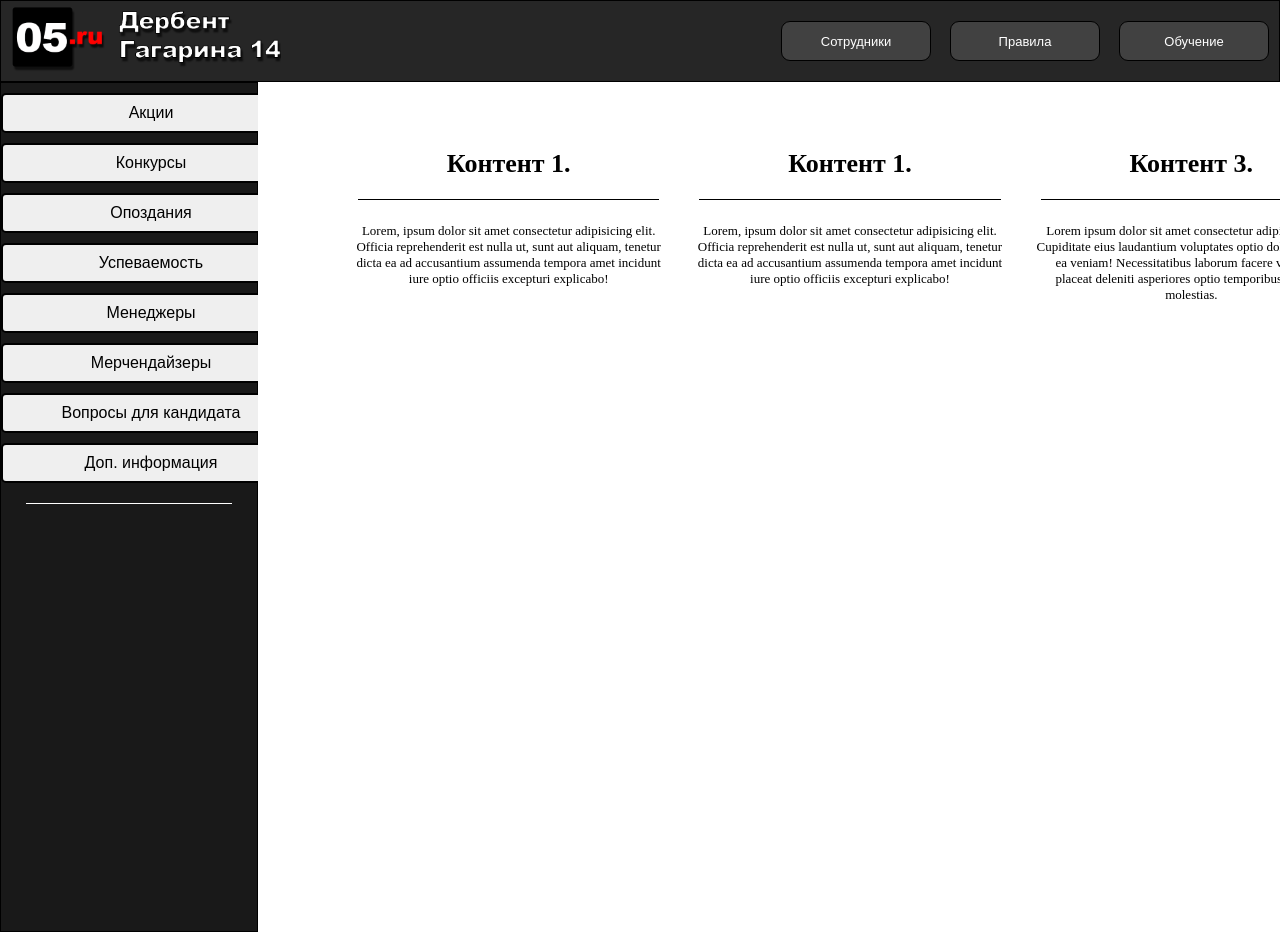
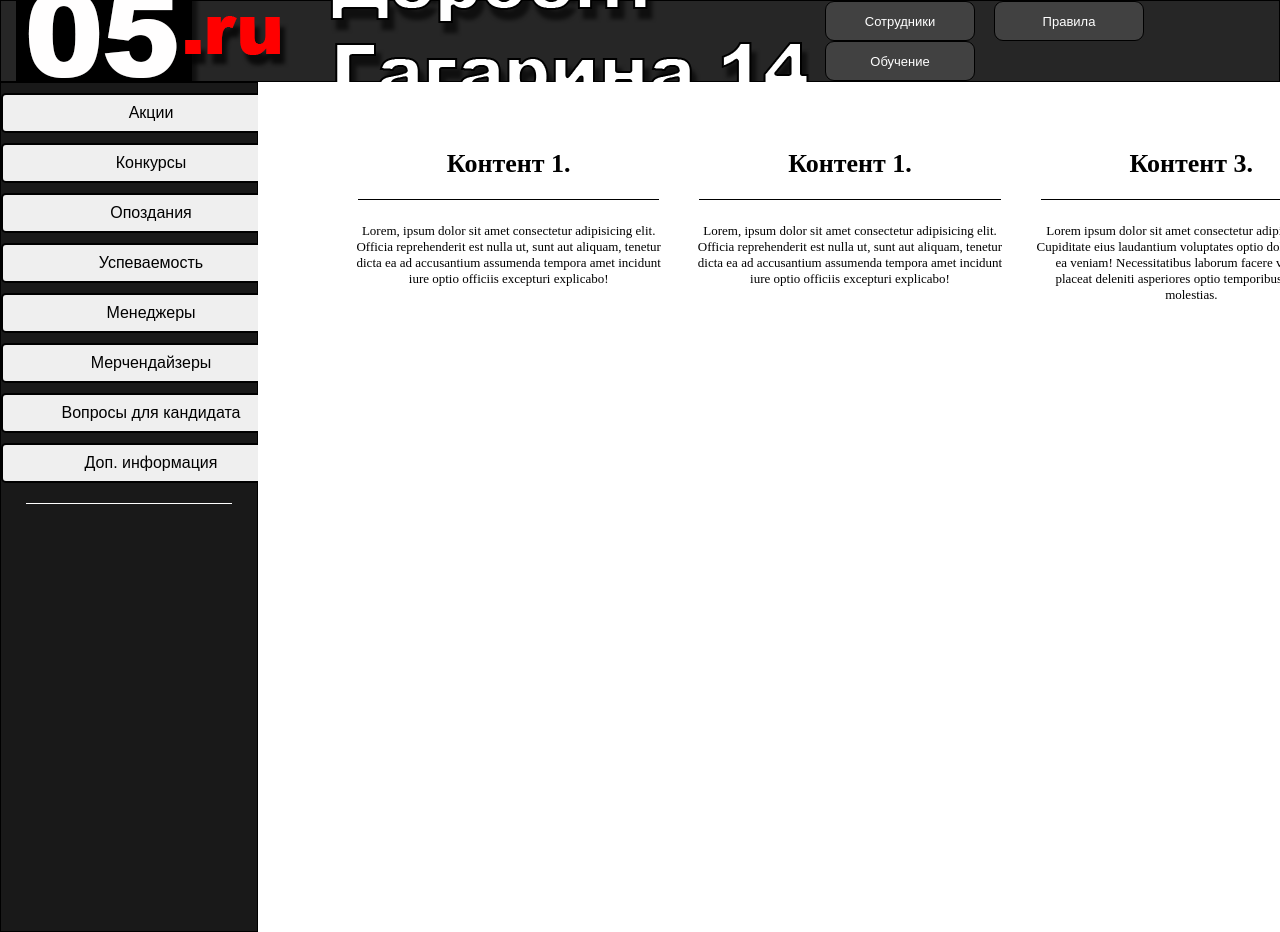
Before and after one commit to Scaraleto/MySite, a plain HTML site: page index.html in a window 1280 px wide. Shown: the top 932 px of the page. Drawn offline with Linux system fonts and the light colour scheme.

Commit message:
Update index.html

```diff
--- a/index.html
+++ b/index.html
@@ -13,7 +13,7 @@
 <div class="header">
 
     <div class="head-logo">
-        <img style="width: 270px;" src="img/05_logo-ppnngg.png" alt="logotip">
+        <img style="width: 270 px;" src="img/05_logo-ppnngg.png" alt="logotip">
     </div>
 
     <div class="head-button-main">
```
